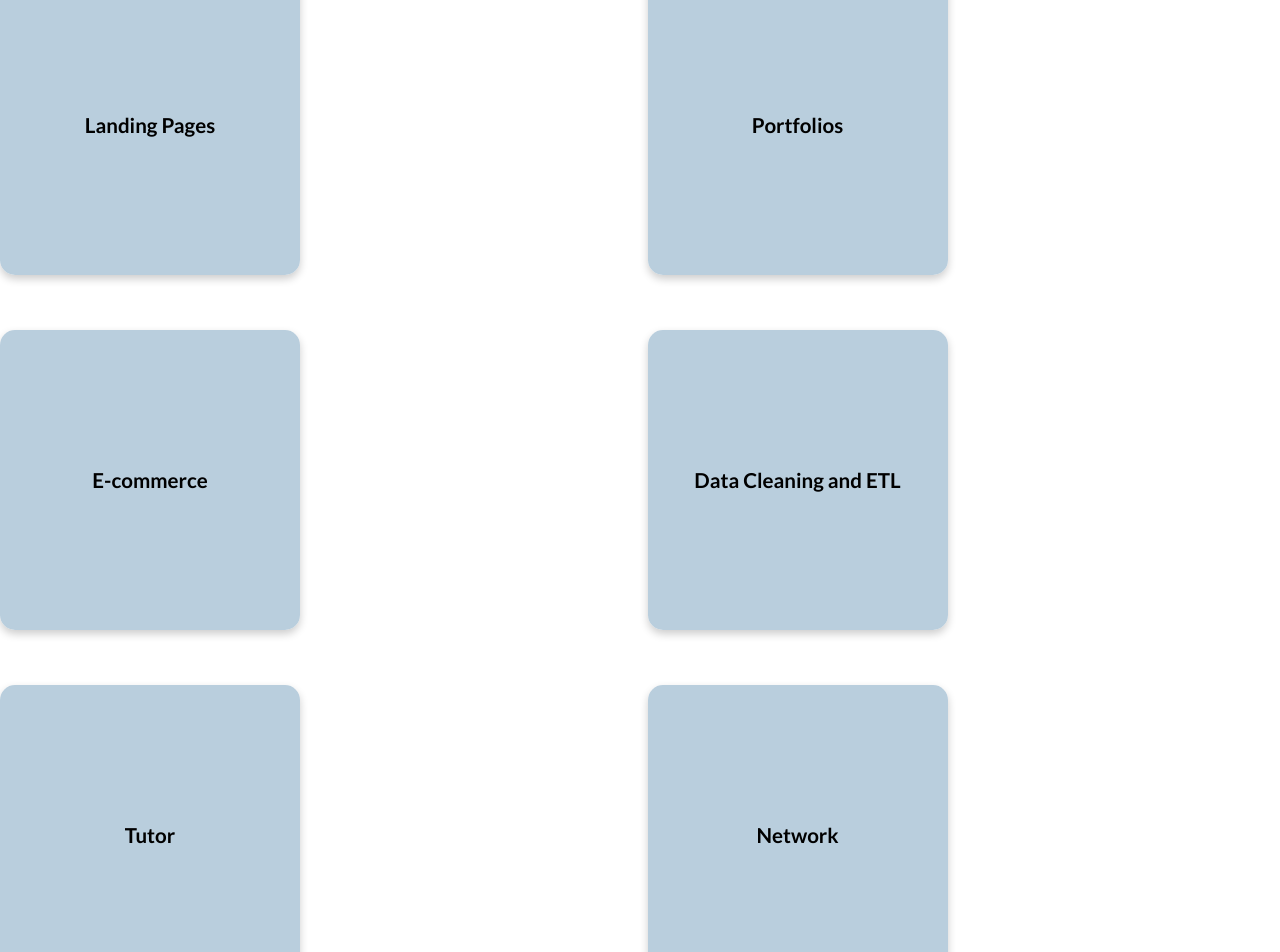
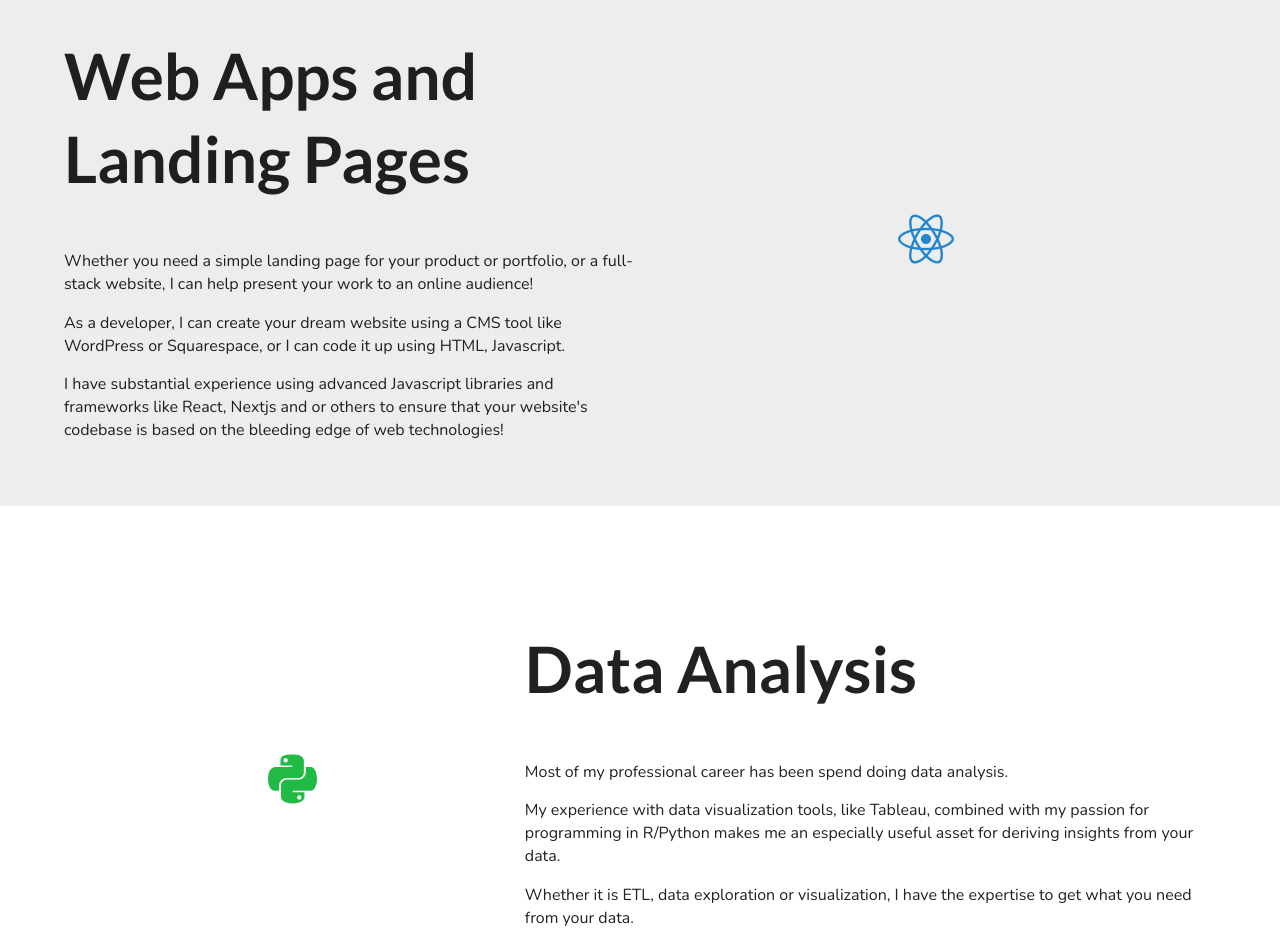
Before and after one commit to chris-av/portfolio-react, a Next.js app: page / in a window 1280 px wide. Shown: the part 1620-2572 px from the top of the page. Built offline with nearby package versions, Linux system fonts and the light colour scheme.

Commit message:
replace lame cards with more modern design

```diff
--- a/components/Services.jsx
+++ b/components/Services.jsx
@@ -2,40 +2,53 @@ import React from 'react';
 import styled from 'styled-components';
 
 import AnimatedCard from './AnimatedCard';
+import LayoutTwoPanel from '@/styles/LayoutTwoPanel';
 
 
 const Services = () => { return (
     <Container>
 
-      <div className="cards">
 
-        <AnimatedCard front="Landing Pages">
-          <p>I can help you build out landing pages for your products!</p>
-        </AnimatedCard>
+      <div className="layout--webapps">
+        <LayoutTwoPanel>
+          <div className="left">
+            <h1>Web Apps and Landing Pages</h1>
+            <p>Whether you need a simple landing page for your product or portfolio, or a full-stack website, I can help present your work to an online audience!</p>
+            <p>As a developer, I can create your dream website using a CMS tool like WordPress or Squarespace, or I can code it up using HTML, Javascript.</p>
+            <p>I have substantial experience using advanced Javascript libraries and frameworks like React, Nextjs and or others to ensure that your website's codebase is based on the bleeding edge of web technologies!</p>
+          </div>
+          <div className="right">
+            <i className="react blue huge icon"></i>
+          </div>
+        </LayoutTwoPanel>
+      </div>
 
-        <AnimatedCard front="Portfolios">
-          <p>Are you an artist? A lawyer? A photographer? If you need help showcasing your work hit me up!</p>
-          <p>I can create the perfect website to beautifully present your hard work and talents!</p>
-        </AnimatedCard>
 
-        <AnimatedCard front="E-commerce">
-          <p>I can connect your payment solution to your personal website, whether its Wordpress, Squarespace or other website platform!</p>
-        </AnimatedCard>
+      <div className="layout--data">
+        <LayoutTwoPanel reverse={true}>
+          <div className="left">
+            <h1>Data Analysis</h1>
+            <p>Most of my professional career has been spend doing data analysis.</p>
+            <p>My experience with data visualization tools, like Tableau, combined with my passion for programming in R/Python makes me an especially useful asset for deriving insights from your data.</p>
+            <p>Whether it is ETL, data exploration or visualization, I have the expertise to get what you need from your data.</p>
+          </div>
+          <div className="right">
+            <i className="python green huge icon"></i>
+          </div>
+        </LayoutTwoPanel>
+      </div>
 
-        <AnimatedCard front="Data Cleaning and ETL">
-          <p>I've got few years experience as a data analyst.</p>
-          <p>I'm not only a spreadsheet wiz, I also use Python (pandas) and R for the most sophisticated data needs.</p>
-        </AnimatedCard>
-
-        <AnimatedCard front="Tutor">
-          <p>Want some quick hands on tutorials on everything web dev? Data analysis?</p>
-          <p>I can teach you what I know in a one on one session!</p>
-        </AnimatedCard>
-
-        <AnimatedCard front="Network">
-          <p>Wanna connect professionally? I'm always down! 😎</p>
-        </AnimatedCard>
-
+      <div className="layout--technologist">
+        <LayoutTwoPanel>
+          <div className="left">
+            <h1>General Technologies</h1>
+            <p>I love technology! Whatever solution you need&#8212;whether that by a small script, an ad hoc analysis, or a full web app&#8212;I am always up to the challenge to find a solution.</p>
+            <p>I also love learning about new technologies! Some of the newer programming languages that I am trying to learn include zig, carbon and lua. If you need a developer who is willing to learn, I can be your apprentice!</p>
+          </div>
+          <div className="right">
+            <i className="python green huge icon"></i>
+          </div>
+        </LayoutTwoPanel>
       </div>
 
     </Container>
@@ -50,26 +63,24 @@ const Container = styled.div`
   overflow: hidden;
   font-size: 14px;
 
-  .cards {
-    display: grid;
-    margin: 2rem 0;
-    grid-template-columns: repeat(2, 1fr);
-    gap: 15px;
-    grid-auto-rows: minmax(250px, auto);
+  .layout--webapps {
+    background-color: #EDEDED;
+    border: none;
+  }
 
+  .layout--data {
+    background-color: white;
+    border: none;
+  }
+
+  .layout--technologist {
+    background-color: white;
+    border: none;
   }
 
 
   @media (max-width: 900px) {
     font-size: 10px;
-    padding: 0px 0px 0px 20px;
-    .cards {
-      display: flex;
-      flex-direction: column;
-      justify-content: center;
-      align-items: center;
-      gap: 0;
-    }
   }
 
 
```
